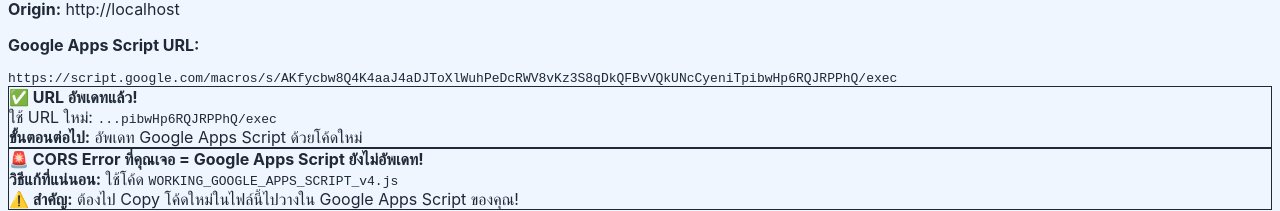
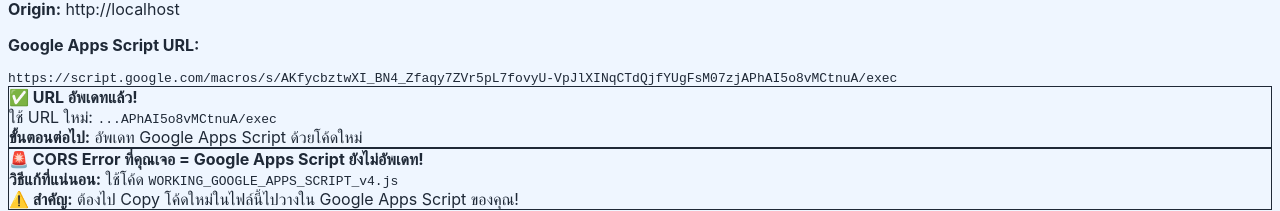
Before and after one commit to mazaoga/pondaipondee-app, a React (Vite) app: page /debug in a window 1280 px wide. Shown: the part 394-605 px from the top of the page. Built offline with nearby package versions, Linux system fonts and the light colour scheme.

Commit message:
update api v6.2

```diff
--- a/src/pages/DebugPage.tsx
+++ b/src/pages/DebugPage.tsx
@@ -3,7 +3,7 @@ import Button from '../components/UI/Button';
 import { testConnection, getCalculationHistory } from '../services/googleSheetsService';
 
 // สร้างฟังก์ชันทดสอบใหม่ที่ใช้งานได้
-const GOOGLE_SCRIPTS_API_URL = 'https://script.google.com/macros/s/AKfycbw8Q4K4aaJ4aDJToXlWuhPeDcRWV8vKz3S8qDkQFBvVQkUNcCyeniTpibwHp6RQJRPPhQ/exec';
+const GOOGLE_SCRIPTS_API_URL = 'https://script.google.com/macros/s/AKfycbztwXI_BN4_Zfaqy7ZVr5pL7fovyU-VpJlXINqCTdQjfYUgFsM07zjAPhAI5o8vMCtnuA/exec';
 
 const testGoogleSheetsURL = async () => {
   try {
--- a/src/services/googleSheetsService.js
+++ b/src/services/googleSheetsService.js
@@ -1,7 +1,7 @@
 // Google Sheets API configuration
 // ⚠️ แทนที่ URL นี้ด้วย URL ใหม่ที่ได้จาก Google Apps Script Deploy
 // URL ต้องมีรูปแบบ: https://script.google.com/macros/s/YOUR_SCRIPT_ID/exec
-const GOOGLE_SCRIPTS_API_URL = 'https://script.google.com/macros/s/AKfycbw8Q4K4aaJ4aDJToXlWuhPeDcRWV8vKz3S8qDkQFBvVQkUNcCyeniTpibwHp6RQJRPPhQ/exec';
+const GOOGLE_SCRIPTS_API_URL = 'https://script.google.com/macros/s/AKfycbztwXI_BN4_Zfaqy7ZVr5pL7fovyU-VpJlXINqCTdQjfYUgFsM07zjAPhAI5o8vMCtnuA/exec';
 
 /**
  * บันทึกข้อมูลการคำนวณลง Google Sheets
--- a/src/services/googleSheetsService.ts
+++ b/src/services/googleSheetsService.ts
@@ -1,5 +1,5 @@
 // Google Sheets API configuration
-const GOOGLE_SCRIPTS_API_URL = 'https://script.google.com/macros/s/AKfycbw8Q4K4aaJ4aDJToXlWuhPeDcRWV8vKz3S8qDkQFBvVQkUNcCyeniTpibwHp6RQJRPPhQ/exec';
+const GOOGLE_SCRIPTS_API_URL = 'https://script.google.com/macros/s/AKfycbztwXI_BN4_Zfaqy7ZVr5pL7fovyU-VpJlXINqCTdQjfYUgFsM07zjAPhAI5o8vMCtnuA/exec';
 
 export interface CalculationRecord {
   id?: string;
```
